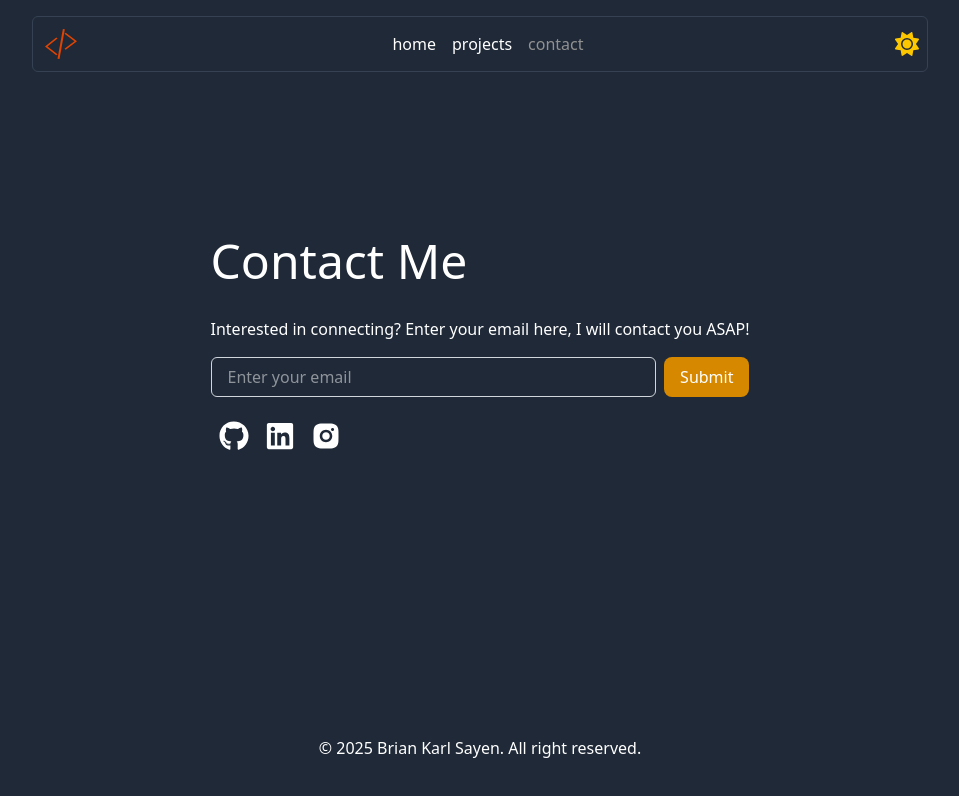
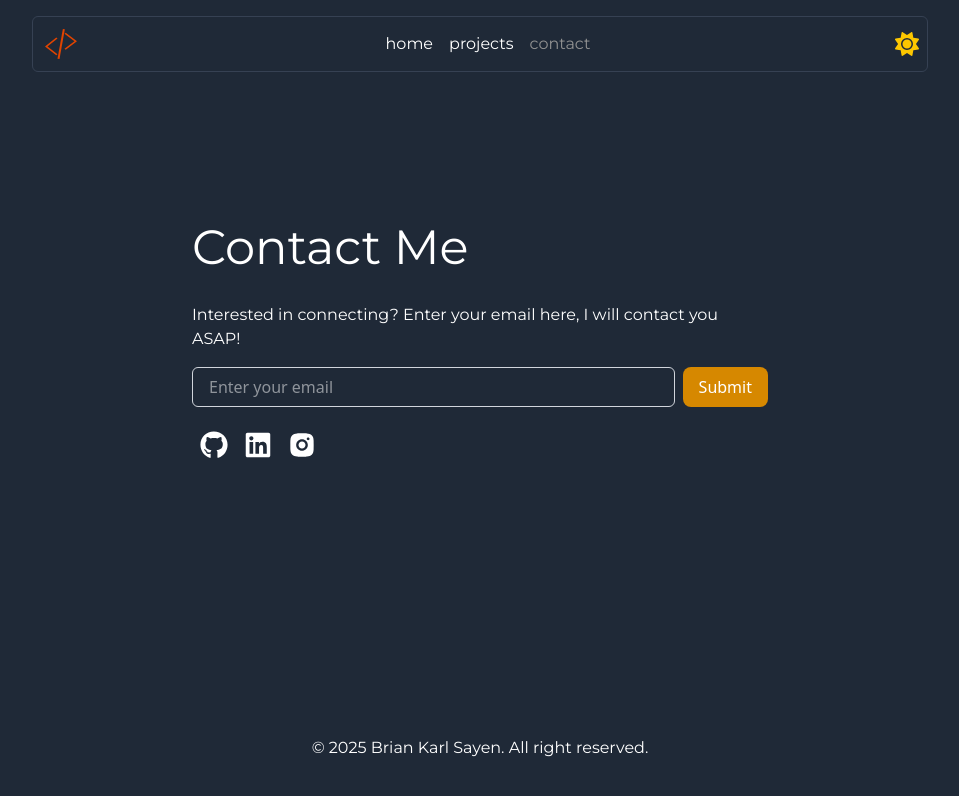
Before and after one commit to briankarlsayen/portfolio_v3, a React (Vite) app: page /contact in a window 1280 px wide. Shown: the top 796 px of the page, without its empty margins (160-1119 px from the left). Built offline with nearby package versions, Linux system fonts and the light colour scheme.

Commit message:
change font

```diff
--- a/src/components/ContactForm.tsx
+++ b/src/components/ContactForm.tsx
@@ -76,28 +76,35 @@ function ContactForm() {
         {error && <p className="text-red-500 text-sm mt-1">{error}</p>}
         <div>
           <ul className="flex pt-4">
-            <li className="social-icon">
+            <li className="relative group">
               <a href="https://github.com/briankarlsayen" target="__blank">
-                <span>
-                  <FaGithub />
+                <span className="social-icon">
+                  <FaGithub size={28} />
                 </span>
+                <span className="social-tooltip">Github</span>
               </a>
             </li>
-            <li className="social-icon">
+            <li className="relative group">
               <a
                 href="https://www.linkedin.com/in/briankarlsayen/"
                 target="__blank"
               >
-                <span>
-                  <FaLinkedin />
+                <span className="social-icon">
+                  <FaLinkedin size={28} />
                 </span>
+                <span className="social-tooltip">Linkedin</span>
               </a>
             </li>
-            <li className="social-icon">
-              <a href="https://www.instagram.com/briansayen/" target="__blank">
-                <span>
-                  <RiInstagramFill />
+            <li className="relative group">
+              <a
+                href="https://www.instagram.com/briansayen/"
+                target="__blank"
+                className="inline-block"
+              >
+                <span className="social-icon">
+                  <RiInstagramFill size={28} />
                 </span>
+                <span className="social-tooltip">Instagram</span>
               </a>
             </li>
           </ul>
--- a/src/index.css
+++ b/src/index.css
@@ -1,3 +1,4 @@
+@import url("https://fonts.googleapis.com/css2?family=Montserrat:ital,wght@0,100..900;1,100..900&display=swap");
 @import "tailwindcss";
 
 @custom-variant dark (&:where(.dark, .dark *));
@@ -26,20 +27,20 @@
 
 @layer base {
   h1 {
-    @apply text-3xl sm:text-4xl md:text-5xl lg:text-6xl text-primary-font dark:text-primary-font-dark;
+    @apply font-['Montserrat'] text-3xl sm:text-4xl md:text-5xl lg:text-6xl text-primary-font dark:text-primary-font-dark;
   }
   h2 {
-    @apply text-2xl sm:text-3xl md:text-4xl lg:text-5xl text-primary-font dark:text-primary-font-dark;
+    @apply font-['Montserrat'] text-2xl sm:text-3xl md:text-4xl lg:text-5xl text-primary-font dark:text-primary-font-dark;
   }
   h3 {
-    @apply text-xl sm:text-2xl md:text-3xl lg:text-4xl text-primary-font dark:text-primary-font-dark;
+    @apply font-['Montserrat'] text-xl sm:text-2xl md:text-3xl lg:text-4xl text-primary-font dark:text-primary-font-dark;
   }
   h4 {
-    @apply text-lg sm:text-xl md:text-2xl lg:text-3xl text-primary-font dark:text-primary-font-dark;
+    @apply font-['Montserrat'] text-lg sm:text-xl md:text-2xl lg:text-3xl text-primary-font dark:text-primary-font-dark;
   }
   p,
   li {
-    @apply text-sm sm:text-base text-primary-font dark:text-primary-font-dark;
+    @apply font-['Montserrat'] text-sm sm:text-base text-primary-font dark:text-primary-font-dark;
   }
   /* div {
     @apply bg-primary dark:bg-primary-dark;
@@ -48,7 +49,7 @@
 
 @layer components {
   .hero-text {
-    @apply text-primary-font dark:text-primary-font-dark md:text-[5rem] sm:text-[3.5rem] text-[2rem];
+    @apply text-primary-font dark:text-primary-font-dark md:text-[5rem] sm:text-[3.5rem] text-[2rem] font-bold;
   }
   .app-bg {
     @apply bg-white dark:bg-gray-600;
@@ -82,5 +83,8 @@
 }
 
 .social-icon {
-  @apply p-2 text-3xl text-primary-font dark:text-primary-font-dark hover:text-[#868686] hover:dark:text-[#919191] cursor-pointer transform transition-transform duration-600  hover:rotate-360 ease-[cubic-bezier(0.55,0.05,0.795,0.035)];
+  @apply text-3xl text-primary-font dark:text-primary-font-dark hover:text-[#868686] hover:dark:text-[#919191] p-2 inline-block transform transition-transform duration-600 hover:rotate-360 ease-[cubic-bezier(0.55,0.05,0.795,0.035)];
 }
+.social-tooltip {
+  @apply absolute left-1/2 -translate-x-1/2 bottom-full hidden group-hover:block dark:bg-gray-500 bg-gray-800 text-white text-xs px-2 py-1 rounded shadow-lg;
+}
--- a/src/pages/Home.tsx
+++ b/src/pages/Home.tsx
@@ -19,7 +19,9 @@ function Home() {
             </div>
             <div className="pt-4">
               <NavLink to="/projects">
-                <span className="btn btn-primary py-2">See my work</span>
+                <span className="btn btn-primary py-2 md:py-3 text-xs md:text-base">
+                  See my work
+                </span>
               </NavLink>
             </div>
           </div>
--- a/src/project.json
+++ b/src/project.json
@@ -22,7 +22,7 @@
     "website": "https://github.com/briankarlsayen/frugio",
     "imageSrc": ["./images/frugio-img.png", "./images/frugio-img2.png"],
     "techs": ["ReactNative", "SQLite"],
-    "tag": "Budget tracking"
+    "tag": "Budget tracker"
   },
   {
     "name": "Silong",
```
